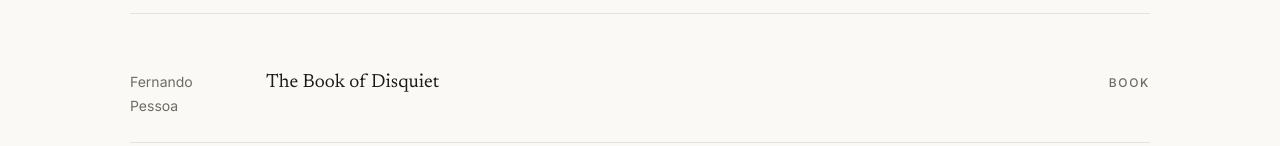
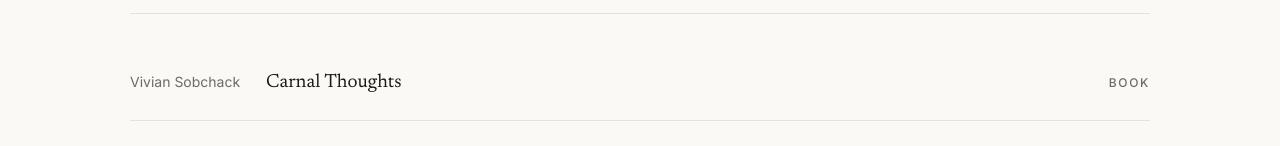
Before and after one commit to KrishChopra04/krish-portfolio, a Next.js app: page / in a window 1280 px wide. Shown: the part 2128-2274 px from the top of the page. Built offline with nearby package versions, Linux system fonts and the light colour scheme.

Commit message:
Update page.tsx

```diff
--- a/app/page.tsx
+++ b/app/page.tsx
@@ -4,7 +4,7 @@
 import EssayRow from '@/components/EssayRow'
 
 const reading = [
-  { title: 'The Book of Disquiet', author: 'Fernando Pessoa', type: 'Book' },
+  { title: 'Carnal Thoughts', author: 'Vivian Sobchack', type: 'Book' },
   { title: 'Phenomenology of Spirit', author: 'G.W.H. Hegel', type: 'Book' },
 ]
 
```
